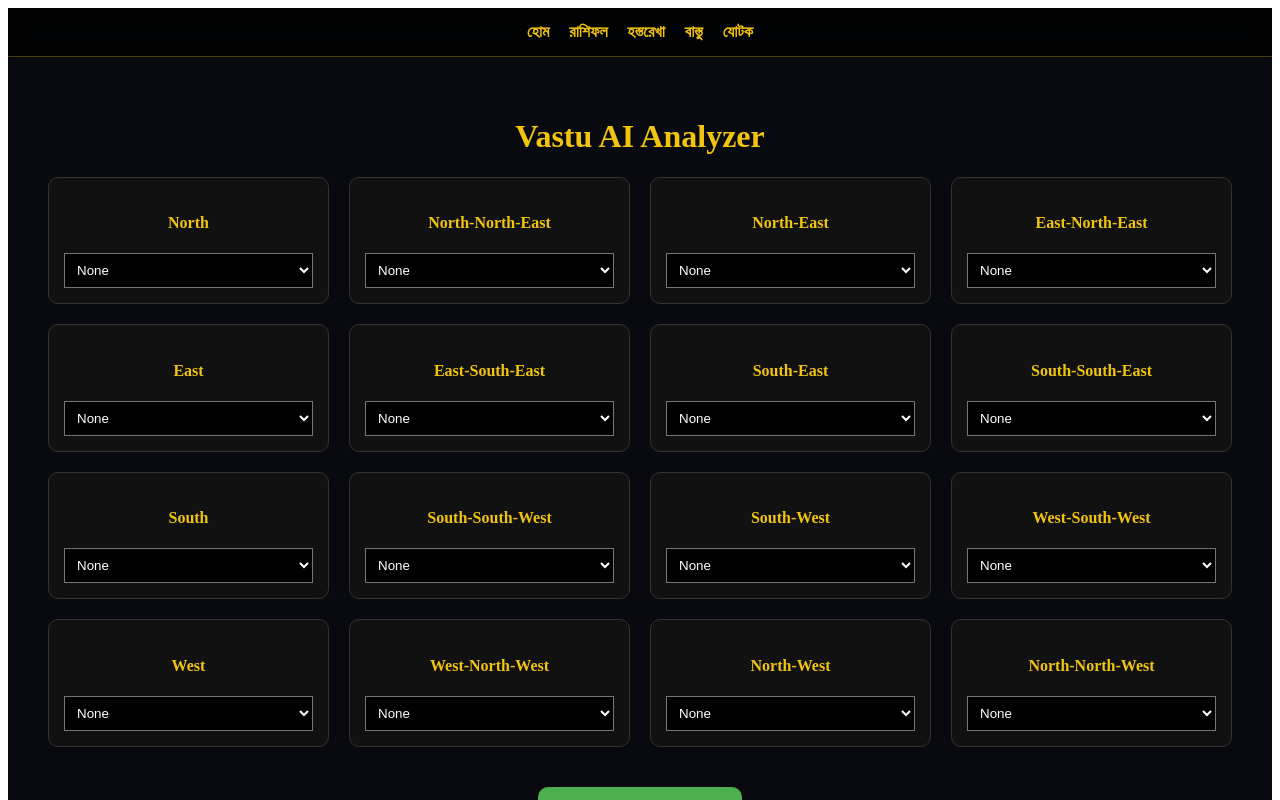
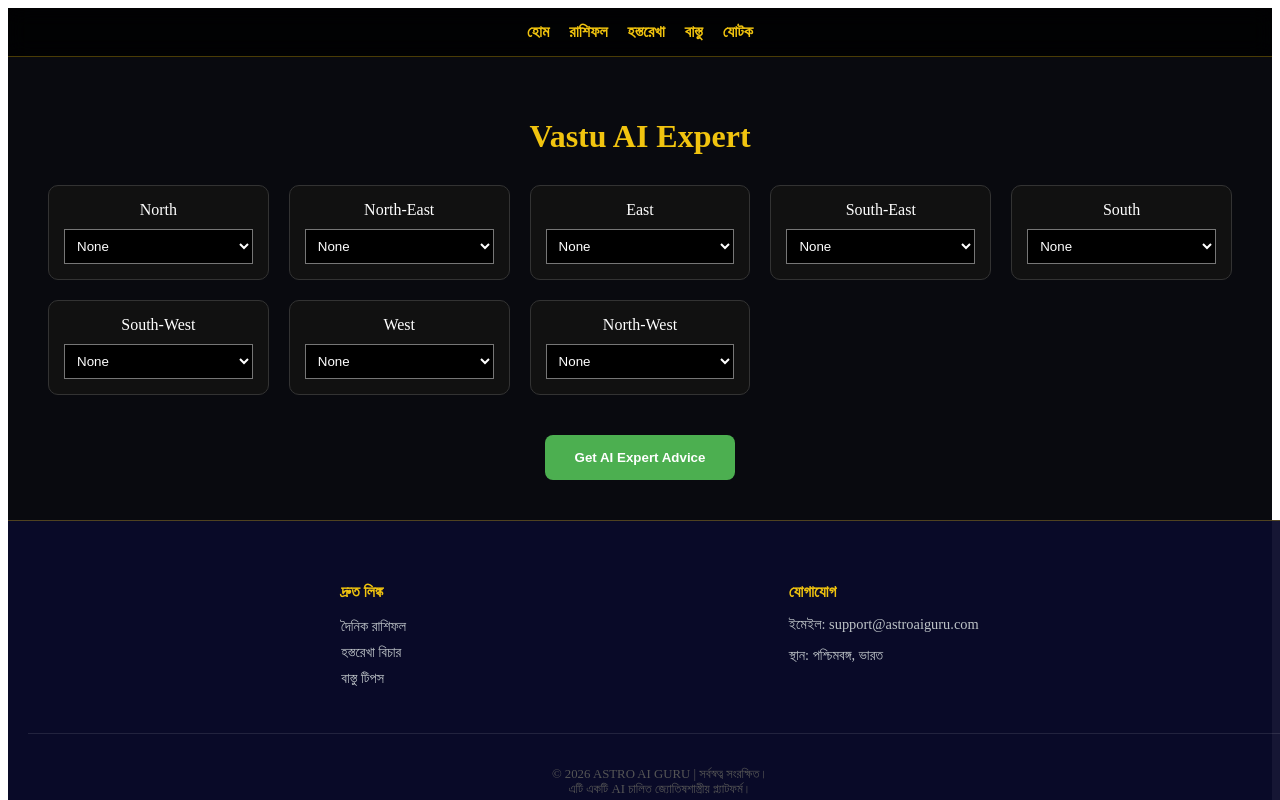
Before and after one commit to astrologyajoy-spec/astro-sit, a Next.js app: page /vastu in a window 1280 px wide. Shown: the top 800 px of the page. Built offline with nearby package versions, Linux system fonts and the light colour scheme.

Commit message:
Update vastu.js

```diff
--- a/pages/vastu.js
+++ b/pages/vastu.js
@@ -6,22 +6,16 @@ export default function Vastu() {
   const [report, setReport] = useState(null);
   const [loading, setLoading] = useState(false);
 
-  const zones = [
-    "North", "North-North-East", "North-East", "East-North-East",
-    "East", "East-South-East", "South-East", "South-South-East",
-    "South", "South-South-West", "South-West", "West-South-West",
-    "West", "West-North-West", "North-West", "North-North-West"
-  ];
-
+  const zones = ["North", "North-East", "East", "South-East", "South", "South-West", "West", "North-West"];
   const items = ["None", "Main Entrance", "Kitchen", "Toilet", "Master Bedroom", "Pooja Room"];
 
   const [selections, setSelections] = useState(
     zones.reduce((acc, zone) => ({ ...acc, [zone]: "None" }), {})
   );
 
-  // --- AI ফাংশন (এটি return এর বাইরে থাকতে হবে) ---
   const handleAiAnalysis = async () => {
     setLoading(true);
+    setReport(null);
     try {
       const response = await fetch('/api/gemini', {
         method: 'POST',
@@ -29,9 +23,13 @@ export default function Vastu() {
         body: JSON.stringify({ data: selections }),
       });
       const result = await response.json();
-      setReport(result.analysis || result.result);
+      if (result.analysis) {
+        setReport(result.analysis);
+      } else {
+        alert("AI could not generate a report. Check API.");
+      }
     } catch (error) {
-      alert("AI Error! Check if package.json has @google/generative-ai");
+      alert("Connection Error!");
     } finally {
       setLoading(false);
     }
@@ -41,16 +39,15 @@ export default function Vastu() {
     <div style={{ background: '#090a0f', color: '#fff', minHeight: '100vh' }}>
       <Header />
       <main style={{ padding: '40px', textAlign: 'center' }}>
-        <h1 style={{ color: '#f1c40f' }}>Vastu AI Analyzer</h1>
-
-        <div style={{ display: 'grid', gridTemplateColumns: 'repeat(auto-fit, minmax(250px, 1fr))', gap: '20px' }}>
+        <h1 style={{ color: '#f1c40f' }}>Vastu AI Expert</h1>
+        <div style={{ display: 'grid', gridTemplateColumns: 'repeat(auto-fit, minmax(200px, 1fr))', gap: '20px', marginTop: '30px' }}>
           {zones.map(zone => (
             <div key={zone} style={{ background: '#111', padding: '15px', borderRadius: '10px', border: '1px solid #333' }}>
-              <h4 style={{ color: '#f1c40f' }}>{zone}</h4>
+              <label>{zone}</label>
               <select
                 value={selections[zone]}
                 onChange={(e) => setSelections({...selections, [zone]: e.target.value})}
-                style={{ width: '100%', padding: '8px', background: '#000', color: '#fff' }}
+                style={{ width: '100%', marginTop: '10px', padding: '8px', background: '#000', color: '#fff' }}
               >
                 {items.map(i => <option key={i} value={i}>{i}</option>)}
               </select>
@@ -61,14 +58,14 @@ export default function Vastu() {
         <button
           onClick={handleAiAnalysis}
           disabled={loading}
-          style={{ marginTop: '40px', padding: '15px 40px', background: '#4CAF50', color: '#fff', border: 'none', borderRadius: '10px', cursor: 'pointer', fontWeight: 'bold' }}
+          style={{ marginTop: '40px', padding: '15px 30px', background: loading ? '#666' : '#4CAF50', color: '#fff', border: 'none', borderRadius: '8px', cursor: 'pointer', fontWeight: 'bold' }}
         >
-          {loading ? "Gemini is Analyzing..." : "Get AI Vastu Advice"}
+          {loading ? "Gemini is Thinking..." : "Get AI Expert Advice"}
         </button>
 
         {report && (
-          <div style={{ marginTop: '30px', padding: '20px', background: '#1a1d23', borderRadius: '10px', border: '1px solid #4CAF50', textAlign: 'left' }}>
-            <h3 style={{ color: '#4CAF50' }}>AI Expert Report:</h3>
+          <div style={{ marginTop: '30px', padding: '20px', background: '#1a1d23', border: '1px solid #4CAF50', textAlign: 'left', borderRadius: '10px' }}>
+            <h3 style={{ color: '#4CAF50' }}>AI Vastu Insights:</h3>
             <p style={{ whiteSpace: 'pre-wrap' }}>{report}</p>
           </div>
         )}
```
